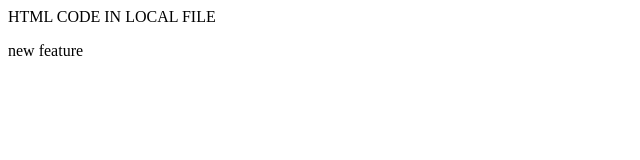
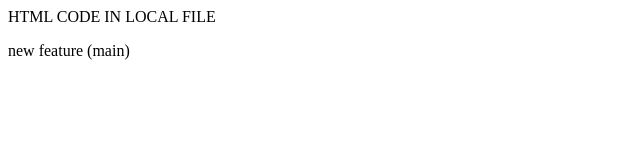
Before and after one commit to mangeshh09/LOCAL, a plain HTML site: page index.html in a window 1280 px wide. Shown: the full height of the page, 0-640 px from the left. Drawn offline with Linux system fonts and the light colour scheme.

Commit message:
add main

```diff
--- a/index.html
+++ b/index.html
@@ -1,2 +1,2 @@
 <p>HTML CODE IN LOCAL  FILE</p>
-<p>new feature</p>
+<p>new feature (main)</p>
```
